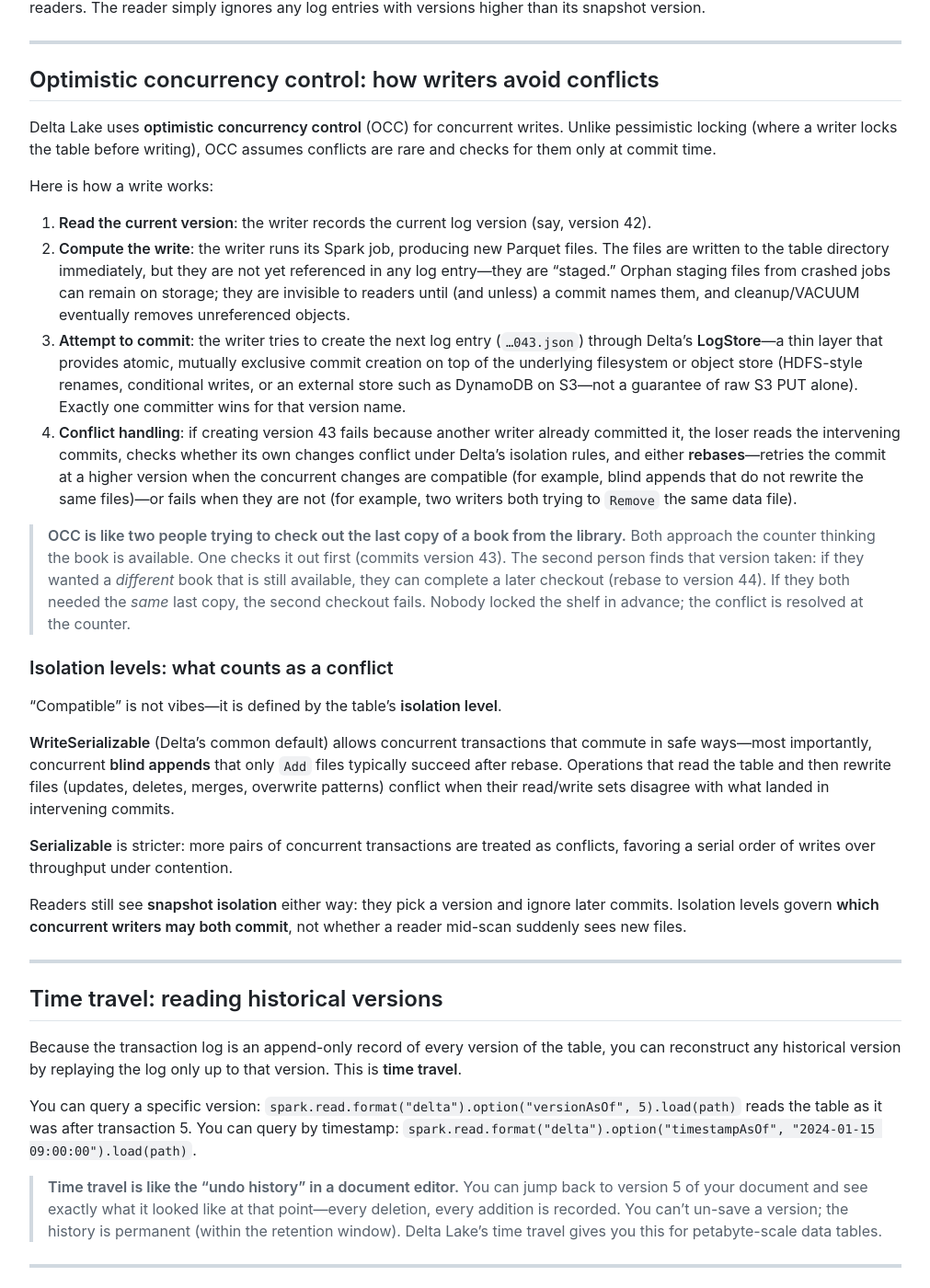
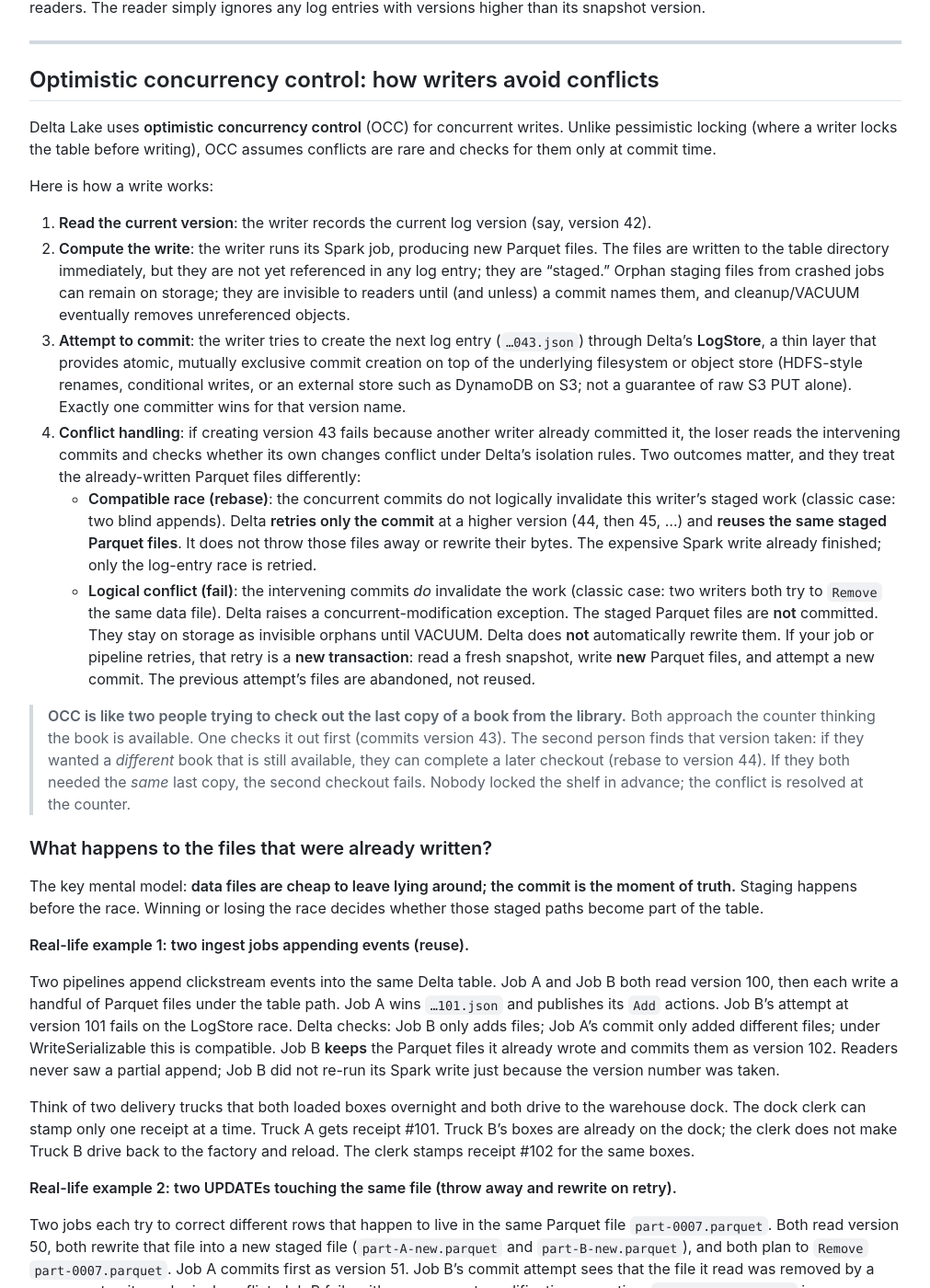
Before and after one commit to vinodkc/sparklearning, a Jekyll site: the page built from data-sources/delta_lake_transaction_log.md, in a window 1280 px wide and 1400 px high, scrolled down 1801 px. Shown: the whole window at 92% size, without its empty margins (134-1145 px from the left). Built offline with Jekyll 4.4.1, drawn with Linux system fonts in a browser that asks for light colours; our own code applies the rules of GitHub Pages for plain Markdown files; some of the changed text lies outside the part shown.

Commit message:
Update OCC

```diff
--- a/data-sources/delta_lake_transaction_log.md
+++ b/data-sources/delta_lake_transaction_log.md
@@ -52,17 +52,41 @@ Delta Lake uses **optimistic concurrency control** (OCC) for concurrent writes.
 Here is how a write works:
 
 1. **Read the current version**: the writer records the current log version (say, version 42).
-2. **Compute the write**: the writer runs its Spark job, producing new Parquet files. The files are written to the table directory immediately, but they are not yet referenced in any log entry—they are "staged." Orphan staging files from crashed jobs can remain on storage; they are invisible to readers until (and unless) a commit names them, and cleanup/VACUUM eventually removes unreferenced objects.
-3. **Attempt to commit**: the writer tries to create the next log entry (`…043.json`) through Delta's **LogStore**—a thin layer that provides atomic, mutually exclusive commit creation on top of the underlying filesystem or object store (HDFS-style renames, conditional writes, or an external store such as DynamoDB on S3—not a guarantee of raw S3 PUT alone). Exactly one committer wins for that version name.
-4. **Conflict handling**: if creating version 43 fails because another writer already committed it, the loser reads the intervening commits, checks whether its own changes conflict under Delta's isolation rules, and either **rebases**—retries the commit at a higher version when the concurrent changes are compatible (for example, blind appends that do not rewrite the same files)—or fails when they are not (for example, two writers both trying to `Remove` the same data file).
+2. **Compute the write**: the writer runs its Spark job, producing new Parquet files. The files are written to the table directory immediately, but they are not yet referenced in any log entry; they are "staged." Orphan staging files from crashed jobs can remain on storage; they are invisible to readers until (and unless) a commit names them, and cleanup/VACUUM eventually removes unreferenced objects.
+3. **Attempt to commit**: the writer tries to create the next log entry (`…043.json`) through Delta's **LogStore**, a thin layer that provides atomic, mutually exclusive commit creation on top of the underlying filesystem or object store (HDFS-style renames, conditional writes, or an external store such as DynamoDB on S3; not a guarantee of raw S3 PUT alone). Exactly one committer wins for that version name.
+4. **Conflict handling**: if creating version 43 fails because another writer already committed it, the loser reads the intervening commits and checks whether its own changes conflict under Delta's isolation rules. Two outcomes matter, and they treat the already-written Parquet files differently:
+   - **Compatible race (rebase)**: the concurrent commits do not logically invalidate this writer's staged work (classic case: two blind appends). Delta **retries only the commit** at a higher version (44, then 45, …) and **reuses the same staged Parquet files**. It does not throw those files away or rewrite their bytes. The expensive Spark write already finished; only the log-entry race is retried.
+   - **Logical conflict (fail)**: the intervening commits *do* invalidate the work (classic case: two writers both try to `Remove` the same data file). Delta raises a concurrent-modification exception. The staged Parquet files are **not** committed. They stay on storage as invisible orphans until VACUUM. Delta does **not** automatically rewrite them. If your job or pipeline retries, that retry is a **new transaction**: read a fresh snapshot, write **new** Parquet files, and attempt a new commit. The previous attempt's files are abandoned, not reused.
 
 > **OCC is like two people trying to check out the last copy of a book from the library.** Both approach the counter thinking the book is available. One checks it out first (commits version 43). The second person finds that version taken: if they wanted a *different* book that is still available, they can complete a later checkout (rebase to version 44). If they both needed the *same* last copy, the second checkout fails. Nobody locked the shelf in advance; the conflict is resolved at the counter.
 
+### What happens to the files that were already written?
+
+The key mental model: **data files are cheap to leave lying around; the commit is the moment of truth.** Staging happens before the race. Winning or losing the race decides whether those staged paths become part of the table.
+
+**Real-life example 1: two ingest jobs appending events (reuse).**
+
+Two pipelines append clickstream events into the same Delta table. Job A and Job B both read version 100, then each write a handful of Parquet files under the table path. Job A wins `…101.json` and publishes its `Add` actions. Job B's attempt at version 101 fails on the LogStore race. Delta checks: Job B only adds files; Job A's commit only added different files; under WriteSerializable this is compatible. Job B **keeps** the Parquet files it already wrote and commits them as version 102. Readers never saw a partial append; Job B did not re-run its Spark write just because the version number was taken.
+
+Think of two delivery trucks that both loaded boxes overnight and both drive to the warehouse dock. The dock clerk can stamp only one receipt at a time. Truck A gets receipt #101. Truck B's boxes are already on the dock; the clerk does not make Truck B drive back to the factory and reload. The clerk stamps receipt #102 for the same boxes.
+
+**Real-life example 2: two UPDATEs touching the same file (throw away and rewrite on retry).**
+
+Two jobs each try to correct different rows that happen to live in the same Parquet file `part-0007.parquet`. Both read version 50, both rewrite that file into a new staged file (`part-A-new.parquet` and `part-B-new.parquet`), and both plan to `Remove` `part-0007.parquet`. Job A commits first as version 51. Job B's commit attempt sees that the file it read was removed by a concurrent writer: a logical conflict. Job B fails with a concurrent-modification exception. `part-B-new.parquet` is never added to the log. It is an orphan. If an orchestrator retries Job B, the retry must read the **new** snapshot (which already includes Job A's rewrite), compute a fresh rewrite against whatever file is active now, write **new** staged bytes, and commit again. Reusing `part-B-new.parquet` would be wrong: it was computed against an outdated base file.
+
+Think of two editors who each photocopied the same chapter, marked up their own copy, and raced to file the replacement with the records office. Editor A's replacement is accepted. Editor B's marked-up photocopy is based on the old chapter and cannot be filed as-is. The office rejects it. If Editor B tries again, they must photocopy the **current** chapter (A's version), mark it up again, and submit a new replacement. Yesterday's rejected photocopy stays in the recycling bin until cleanup day (VACUUM).
+
+**Real-life example 3: crash after staging, before commit (orphans, invisible).**
+
+A job writes 40 Parquet files, then the cluster dies before creating the next `_delta_log` JSON file. Those 40 files sit on object storage but no log entry names them, so every reader ignores them. A later successful write (or a retry of the same job) writes its own files and commits normally. VACUUM eventually deletes the unreferenced crash leftovers after the retention window.
+
+So: **compatible commit races reuse staged files; logical conflicts abandon them; application retries rewrite.** The transaction log is what makes "already written" safe either way, because readers only trust files named by a committed version.
+
 ### Isolation levels: what counts as a conflict
 
-"Compatible" is not vibes—it is defined by the table's **isolation level**.
+"Compatible" is not vibes; it is defined by the table's **isolation level**.
 
-**WriteSerializable** (Delta's common default) allows concurrent transactions that commute in safe ways—most importantly, concurrent **blind appends** that only `Add` files typically succeed after rebase. Operations that read the table and then rewrite files (updates, deletes, merges, overwrite patterns) conflict when their read/write sets disagree with what landed in intervening commits.
+**WriteSerializable** (Delta's common default) allows concurrent transactions that commute in safe ways. Most importantly, concurrent **blind appends** that only `Add` files typically succeed after rebase, reusing their staged files as above. Operations that read the table and then rewrite files (updates, deletes, merges, overwrite patterns) conflict when their read/write sets disagree with what landed in intervening commits.
 
 **Serializable** is stricter: more pairs of concurrent transactions are treated as conflicts, favoring a serial order of writes over throughput under contention.
 
```
